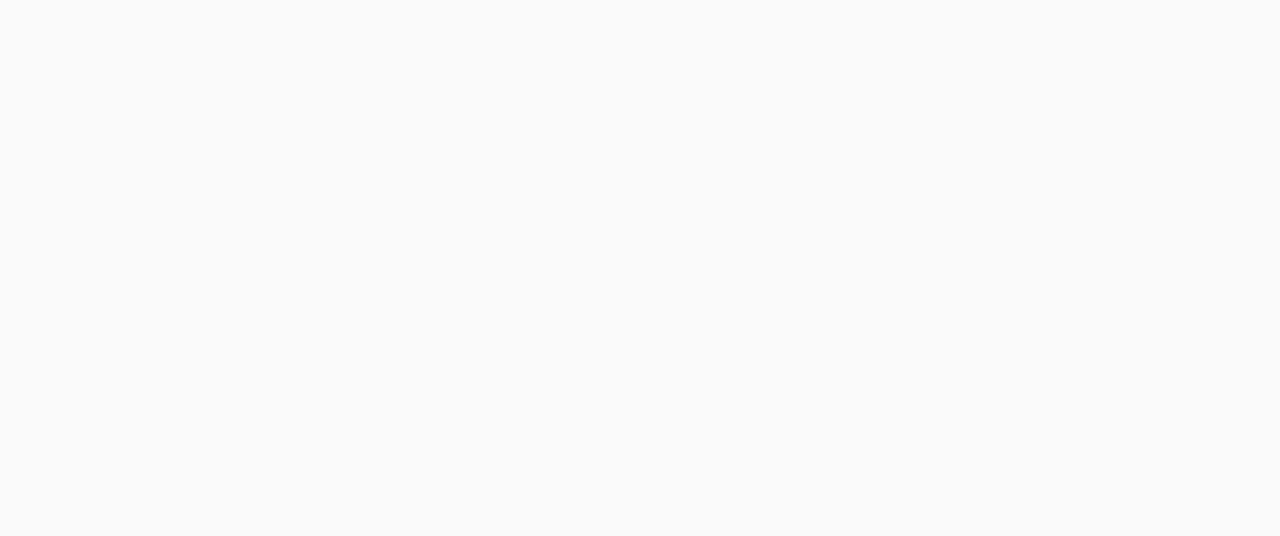
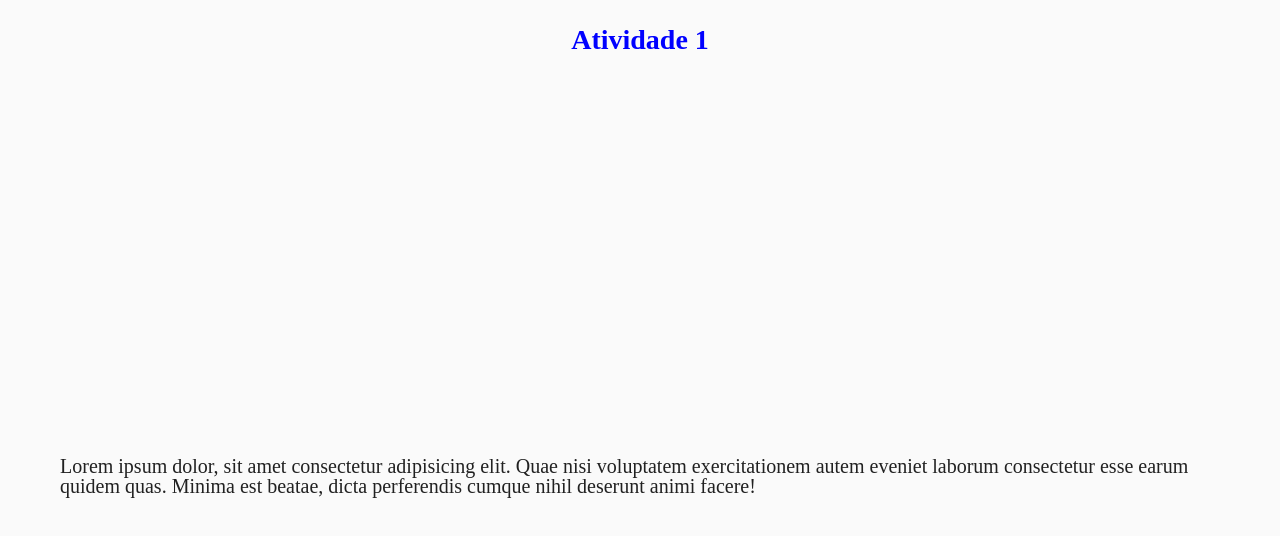
Before and after one commit to Tanaka081/introducao-vitejs, a React (Vite) app: page /atividade/1 in a window 1280 px wide. Before the commit this address had no page. Shown: the top 536 px of the page. Built offline with nearby package versions, Linux system fonts and the light colour scheme.

Commit message:
23/03/26

```diff
--- a/src/App.jsx
+++ b/src/App.jsx
@@ -3,6 +3,7 @@ import { Routes, Route } from 'react-router-dom';
 import Home from './pages/home';
 import Exemplo01 from './pages/exemplos/ex-01';
 import Exemplo02 from './pages/exemplos/ex-02';
+import Atividade01 from './pages/atividade/atv-01';
 
 function App () {
 
@@ -11,6 +12,7 @@ function App () {
         <Route path="/" element={ <Home/>} />
         <Route path="/exemplo/1" element={<Exemplo01/>}/>
         <Route path="/exemplo/2" element={<Exemplo02/>}/>
+        <Route path="/atividade/1" element={<Atividade01/>}/>
     </Routes>
   )
 }
--- /dev/null
+++ b/src/pages/atividade/atv-01/index.css
@@ -0,0 +1,13 @@
+.atv{
+    color: blue;
+    margin-bottom: 20rem;
+}
+
+.p_atv{
+    display: flex;
+    align-items: center;
+    justify-content: center;
+    /* border: 1px solid black; */
+    padding: 20rem 5rem;
+    font-size: 2rem;
+}
--- /dev/null
+++ b/src/pages/atividade/atv-01/index.jsx
@@ -0,0 +1,12 @@
+import './index.css'
+
+function Atividade01() {
+    return (
+        <>
+            <h1 className='atv'>Atividade 1</h1>
+            <p className='p_atv'>Lorem ipsum dolor, sit amet consectetur adipisicing elit. Quae nisi voluptatem exercitationem autem eveniet laborum consectetur esse earum quidem quas. Minima est beatae, dicta perferendis cumque nihil deserunt animi facere!</p>
+        </>
+    )
+}
+
+export default Atividade01;
--- a/src/pages/home/index.jsx
+++ b/src/pages/home/index.jsx
@@ -15,6 +15,7 @@ function Home() {
             </div>
             <div className={styles.containerItens}>
                 <h2>Atividades</h2>
+                <Link to="/atividade/1">Atividade 1 - Componente básico</Link>
             </div>
         </div>
     )
```
